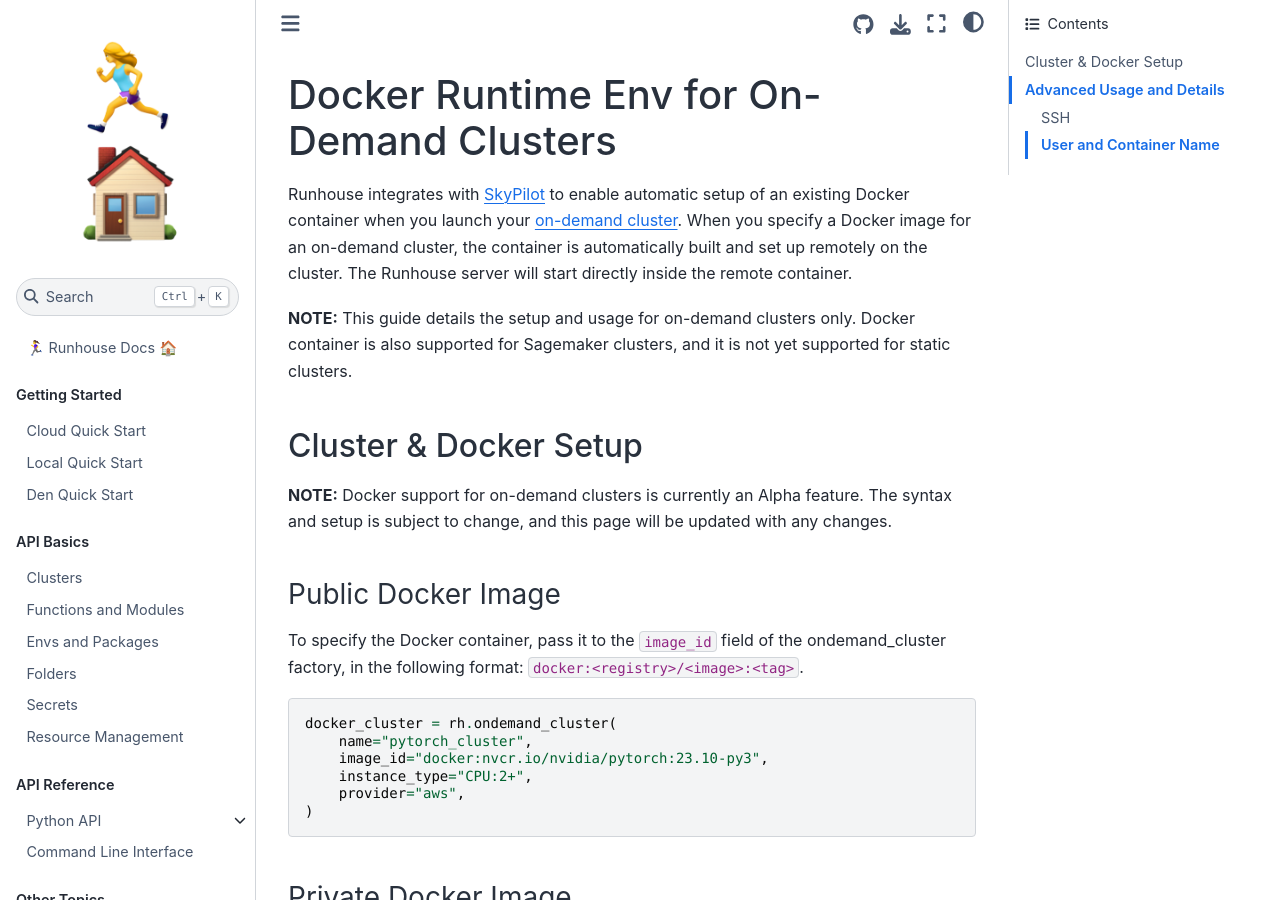
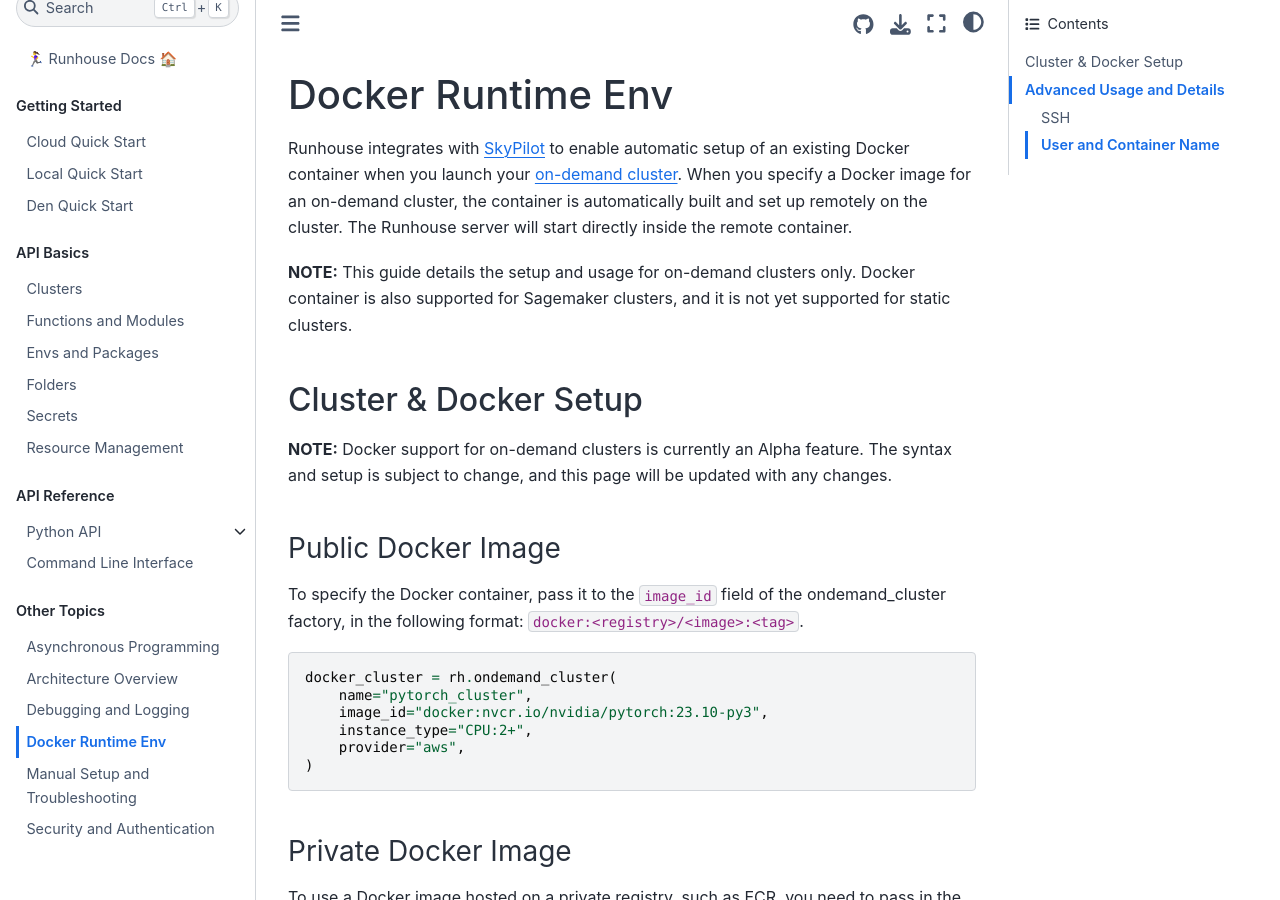
Before and after one commit to run-house/runhouse, a Sphinx documentation site: the page built from docs/docker.rst, in a window 1280 px wide and 900 px high. Built offline with Sphinx 7.4.7 and the Sphinx Book theme 1.1.4, drawn with Linux system fonts in a browser that asks for light colours; some of the changed text lies outside the part shown.

Commit message:
add docker user guide to index

```diff
--- a/docs/docker.rst
+++ b/docs/docker.rst
@@ -1,5 +1,5 @@
-Docker Runtime Env for On-Demand Clusters
-=========================================
+Docker Runtime Env
+==================
 
 Runhouse integrates with
 `SkyPilot <https://skypilot.readthedocs.io/en/latest/docs/index.html>`__
--- a/docs/index.rst
+++ b/docs/index.rst
@@ -49,6 +49,7 @@
    tutorials/async.rst
    architecture
    debugging-logging
+   docker
    troubleshooting
    security-and-authentication
 
```
